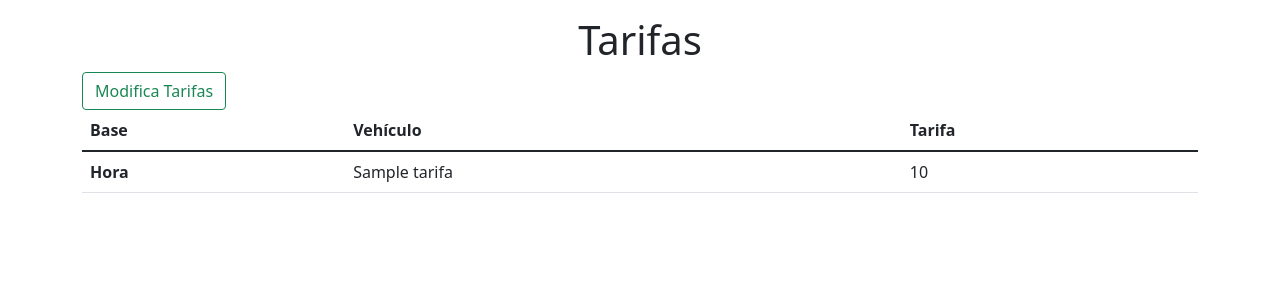
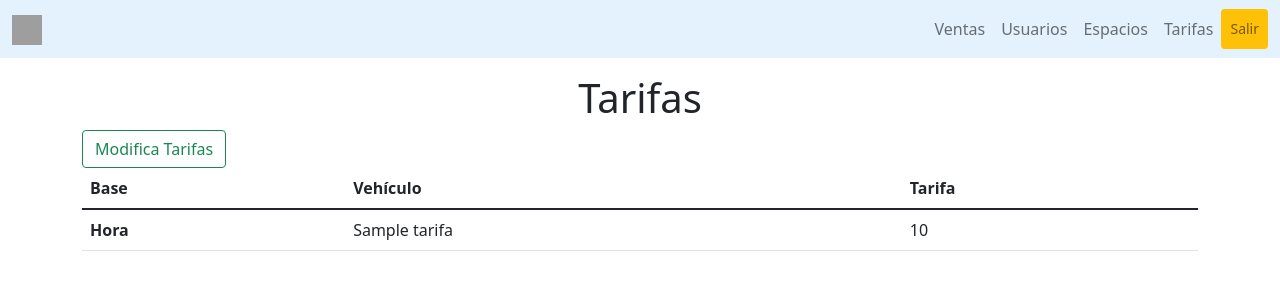
Before and after one commit to wiljha/AutoParking, a Python web app: template templates/tarifas.html in a window 1280 px wide. Shown: the top 300 px of the page. Run offline with Jinja, Linux system fonts and the light colour scheme; the template is opened without the code that fills it: most values are stand-ins (such as "Sample title", 1, 10 or a date in 2020); grey boxes are pictures that could not be loaded.

Commit message:
Agrega tarifa el bueno

```diff
--- a/templates/tarifas.html
+++ b/templates/tarifas.html
@@ -10,10 +10,31 @@
     <link href="https://cdn.jsdelivr.net/npm/bootstrap@5.1.2/dist/css/bootstrap.min.css" rel="stylesheet" integrity="sha384-uWxY/CJNBR+1zjPWmfnSnVxwRheevXITnMqoEIeG1LJrdI0GlVs/9cVSyPYXdcSF" crossorigin="anonymous">
 </head>
 <body>
-    <header>
-
-    </header>
-    <div class='container'>
+  <header>
+    <nav class="navbar navbar-expand-md navbar-light sticky-top" style="background-color: #e3f2fd;">
+        <div class="container-fluid">
+          <a class="navbar-brand" href="#">
+            <img src="{{ url_for('static', filename='img/logo.svg') }}" alt="logo" width="30" height="30">
+          </a>
+          {% if current_user.is_authenticated %}
+            {{ current_user.nombre }}
+          {% endif %}
+          <button class="navbar-toggler" type="button" data-bs-toggle="collapse" data-bs-target="#navbarNavAltMarkup" aria-controls="navbarNavAltMarkup" aria-expanded="false" aria-label="Toggle navigation">
+            <span class="navbar-toggler-icon"></span>
+          </button>
+          <div class="collapse navbar-collapse justify-content-end" id="navbarNavAltMarkup">
+            <div class="navbar-nav">
+              <a class="nav-link {% block item_1 %}{% endblock %}" href="{{url_for('ventas')}}">Ventas</a>
+              <a class="nav-link {% block item_2 %}{% endblock %}" href="{{url_for('users')}}">Usuarios</a>
+              <a class="nav-link {% block item_3 %}{% endblock %}" href="{{url_for('users')}}">Espacios</a>
+              <a class="nav-link {% block item_4 %}{% endblock %}" href="{{url_for('tarifas')}}">Tarifas</a>
+              <a class="nav-link btn btn-warning btn-sm" role="button" aria-disabled="true" href="{{url_for('logout')}}">Salir</a>
+            </div>
+          </div>
+        </div>
+      </nav>
+</header>
+<div class='container'>
       <p></p>
       <h1 class="text-center">Tarifas</h1>
       <button type="button" class="btn btn-outline-success" data-bs-toggle="modal" data-bs-target="#userModal">
```
